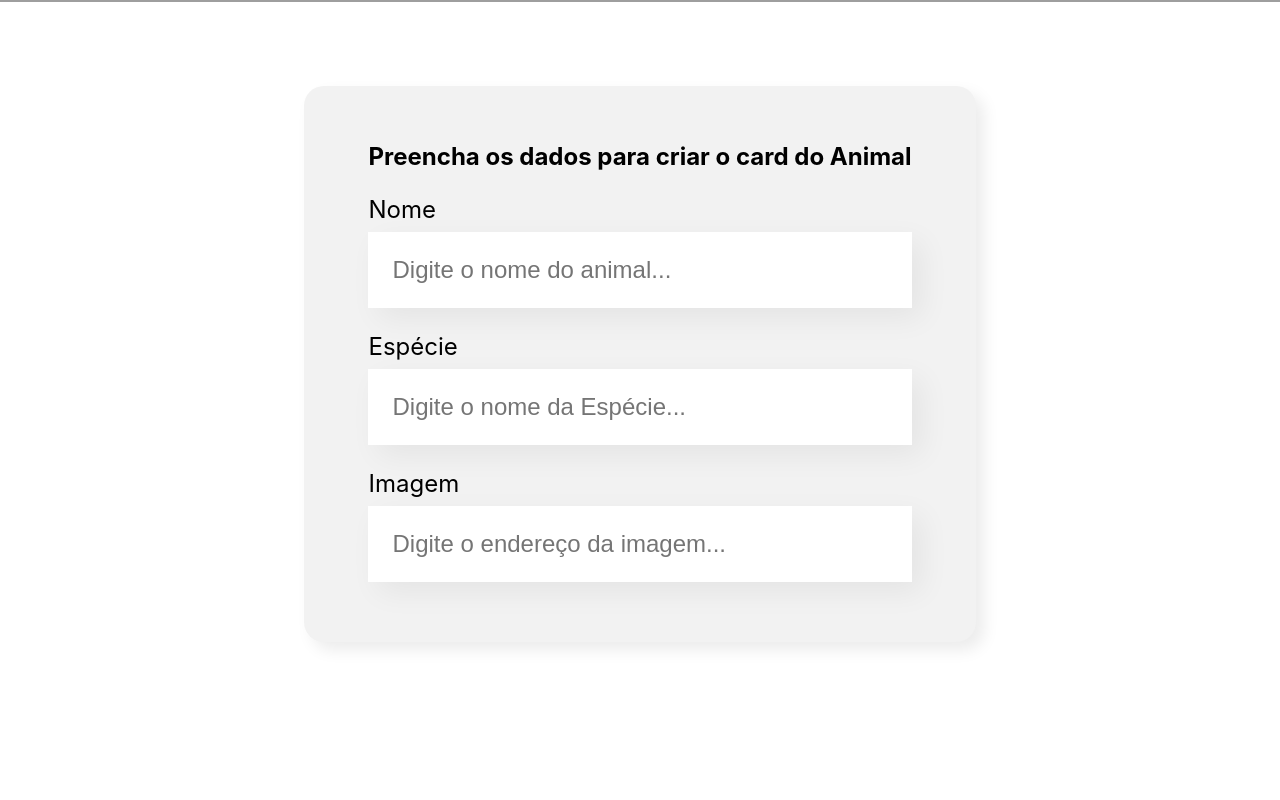
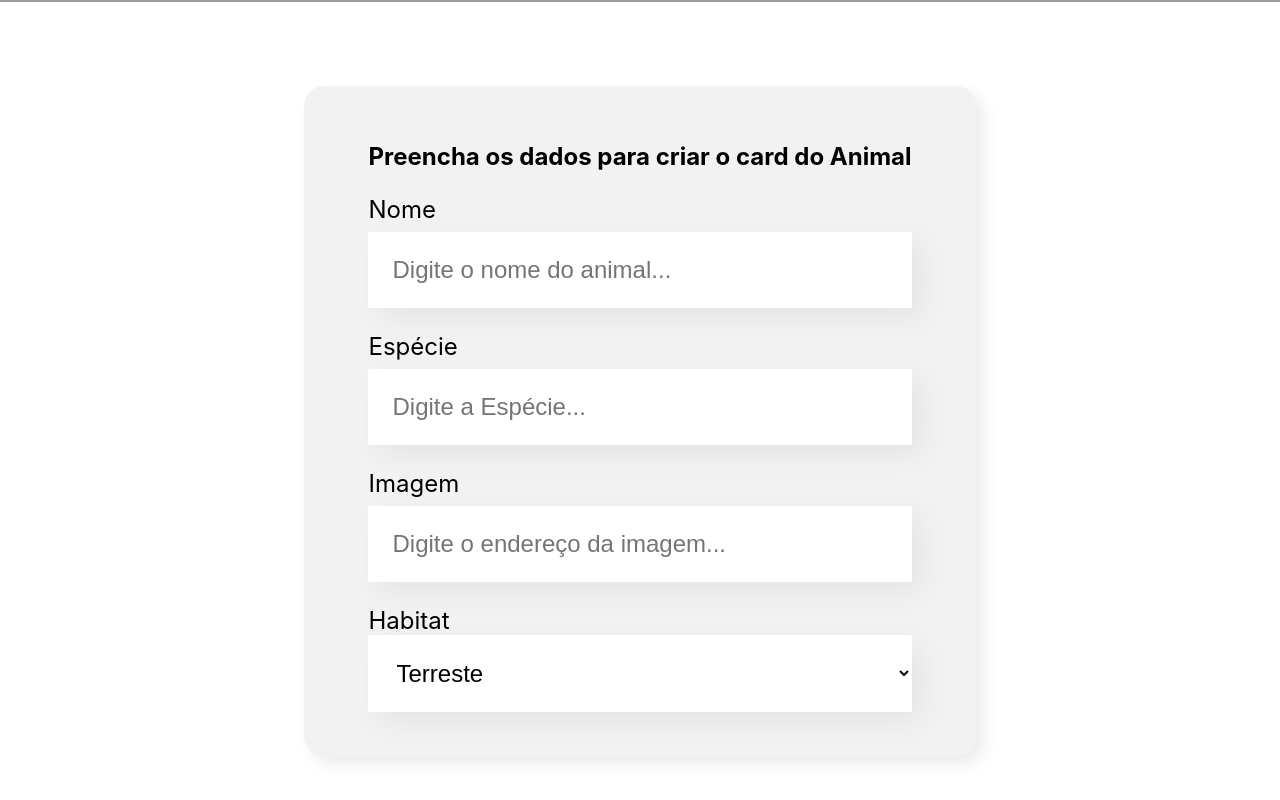
Before and after one commit to LucasRivetti/animais, a React (Create React App) app: page / in a window 1280 px wide. Shown: the part 958-1758 px from the top of the page. Before the commit the page ends 1680 px from the top, so only its background shows below. Built offline with nearby package versions, Linux system fonts and the light colour scheme; grey boxes are pictures that could not be loaded.

Commit message:
Criando Lista suspensa

```diff
--- a/src/components/Formulario/inderx.js
+++ b/src/components/Formulario/inderx.js
@@ -1,14 +1,22 @@
 import CampoTexto from '../CampoTexto';
+import ListaSuspensa from '../ListaSuspensa';
 import './Formulario.css'
 
 const Formulario = () => {
+
+    const Habitat = [
+        'Terreste',
+        'Aquático',
+        'Aéreo'
+    ]
     return (
         <section className="formulario">
             <form>
                 <h2>Preencha os dados para criar o card do Animal</h2>
                 <CampoTexto label="Nome" placeholder="Digite o nome do animal" />
-                <CampoTexto label="Espécie" placeholder="Digite o nome da Espécie" />
+                <CampoTexto label="Espécie" placeholder="Digite a Espécie" />
                 <CampoTexto label="Imagem" placeholder="Digite o endereço da imagem" />
+                <ListaSuspensa label="Habitat" itens= {Habitat}/>
             </form>
         </section>
     )
--- /dev/null
+++ b/src/components/ListaSuspensa/ListaSuspensa.css
@@ -0,0 +1,15 @@
+.lista-suspensa {
+    display: block;
+    margin-bottom: 8px;
+    font-size: 24px;
+}
+
+.lista-suspensa select {
+    background-color: #fff;
+    box-shadow: 10px 10px 30px rgba(0, 0, 0, 0.06);
+    width: 100%;
+    border: none;
+    font-size: 24px;
+    padding: 24px;
+    box-sizing: border-box;
+}
--- /dev/null
+++ b/src/components/ListaSuspensa/index.js
@@ -0,0 +1,18 @@
+import './ListaSuspensa.css';
+
+const ListaSuspensa = (props) =>{
+    console.log(props.itens)
+    return(
+        <div className='lista-suspensa'>
+            <label>
+                {props.label}
+            </label>
+            <select>
+            {props.itens.map(item => <option key={item}>{item}</option>)}
+            </select>
+        </div>
+
+    )
+}
+
+export default ListaSuspensa;
```
